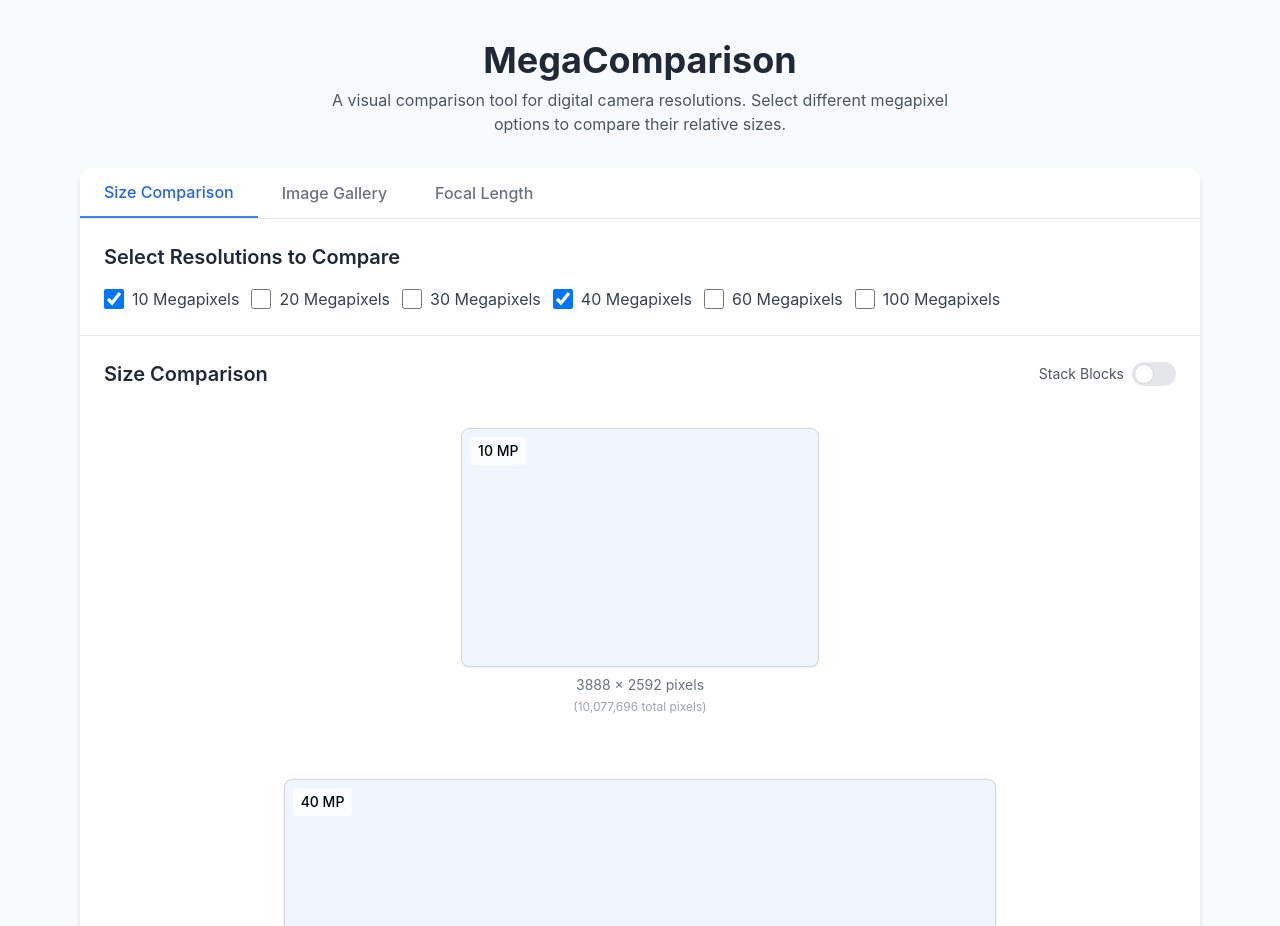
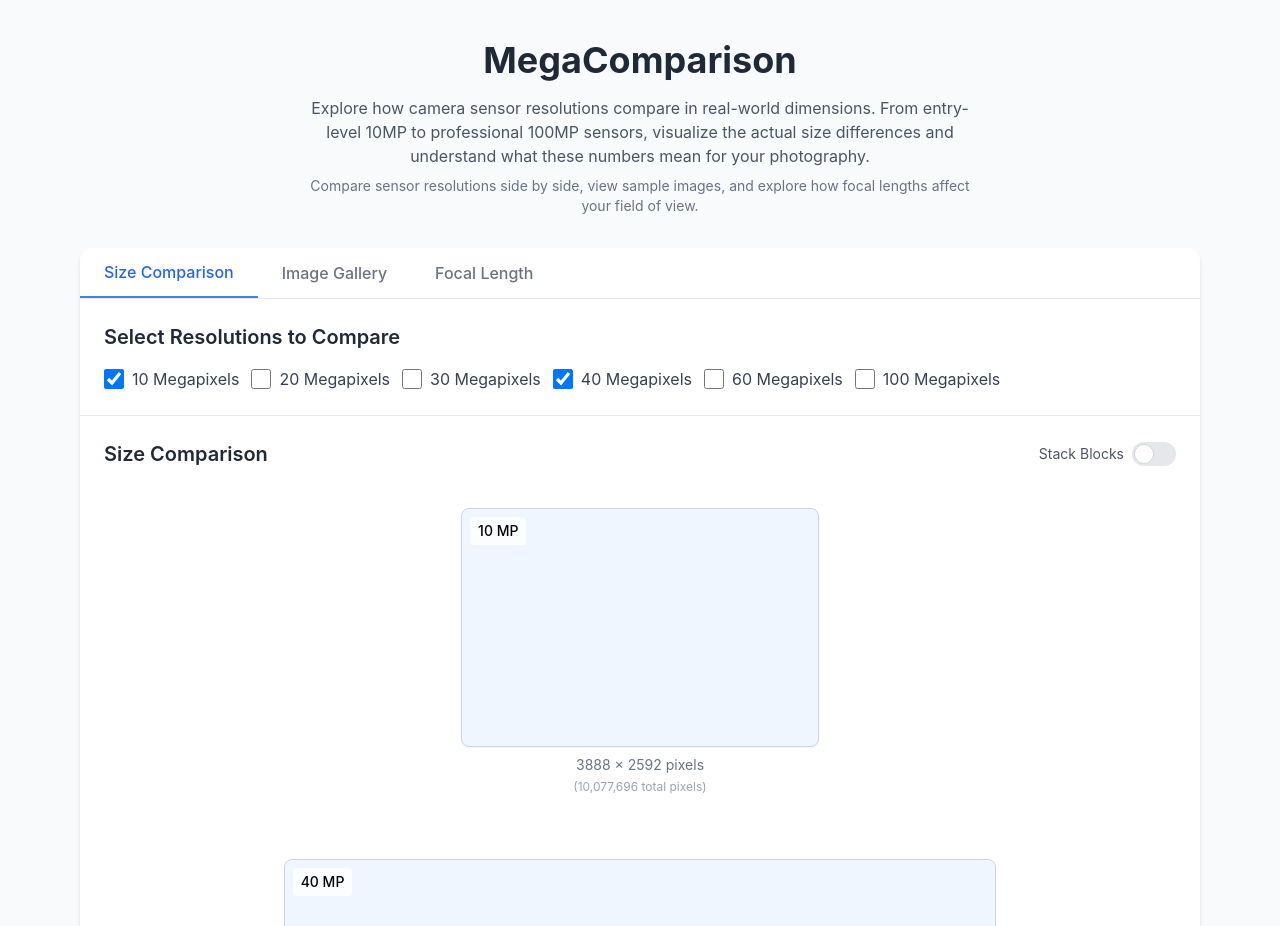
Before and after one commit to franklioxygen/mega-comparison, a React (Vite) app: page / in a window 1280 px wide. Shown: the top 926 px of the page. Built offline with nearby package versions, Linux system fonts and the light colour scheme.

Commit message:
Improve introduction text for better clarity and engagement

```diff
--- a/src/App.tsx
+++ b/src/App.tsx
@@ -20,11 +20,14 @@ const App = () => {
   return (
     <div className="container mx-auto px-4 py-10 max-w-6xl">
       <header className="mb-8 text-center">
-        <h1 className="text-3xl md:text-4xl font-bold text-gray-800 mb-2">
+        <h1 className="text-3xl md:text-4xl font-bold text-gray-800 mb-4">
           MegaComparison
         </h1>
-        <p className="text-gray-600 max-w-2xl mx-auto">
-          A visual comparison tool for digital camera resolutions. Select different megapixel options to compare their relative sizes.
+        <p className="text-gray-600 max-w-2xl mx-auto mb-2">
+          Explore how camera sensor resolutions compare in real-world dimensions. From entry-level 10MP to professional 100MP sensors, visualize the actual size differences and understand what these numbers mean for your photography.
+        </p>
+        <p className="text-sm text-gray-500 max-w-2xl mx-auto">
+          Compare sensor resolutions side by side, view sample images, and explore how focal lengths affect your field of view.
         </p>
       </header>
 
```
